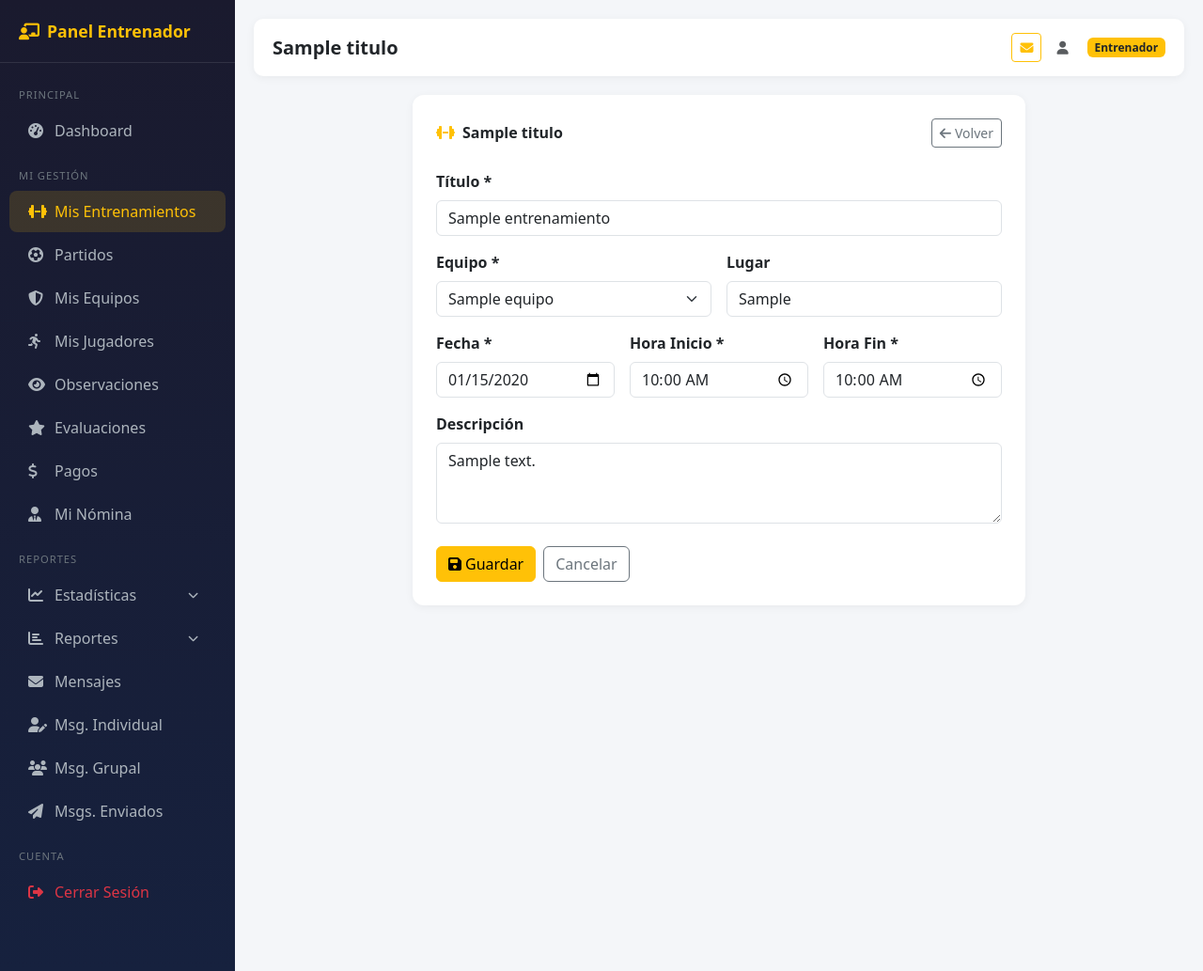
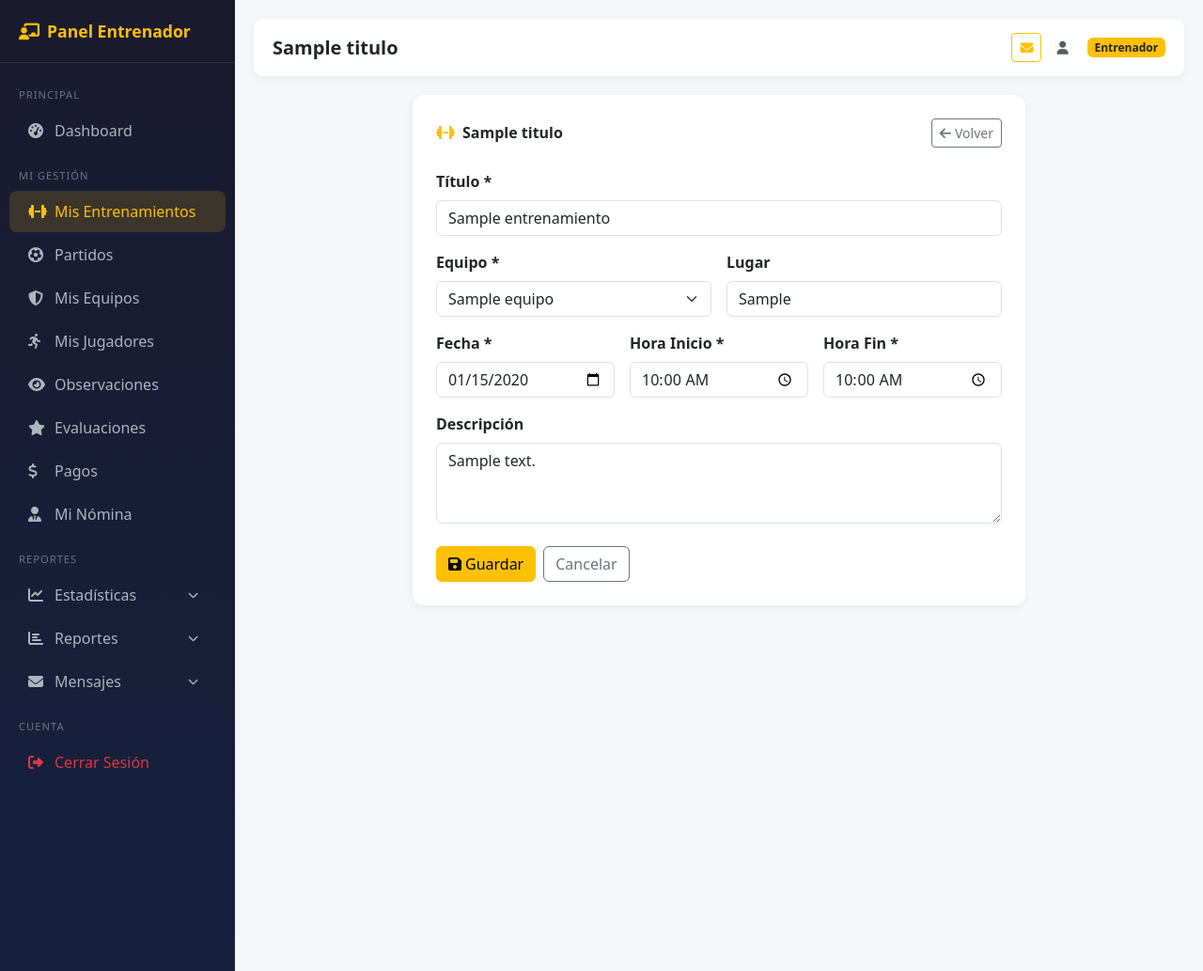
Before and after one commit to jfalla-bit/SportByMe, a Django app: template templates/entrenador/entrenamientos/form.html in a window 1280 px wide. Shown: the whole page at 94% size. Run offline with Django 5.2, Linux system fonts and the light colour scheme; tables that the repository leaves empty hold one stand-in row (values such as "Sample post"); the template is opened without the code that fills it: values that come from a table or form of the project are taken from there, most other values are stand-ins (such as "Sample title", 1, 10 or a date in 2020).

Commit message:
correccion de actualizaciones

```diff
--- a/templates/entrenador/base_entrenador.html
+++ b/templates/entrenador/base_entrenador.html
@@ -151,18 +151,27 @@
             </a>
         </div>
 
-        <a href="/entrenador/mensajes/" class="nav-link {% block nav_mensajes %}{% endblock %}">
-            <i class="fas fa-envelope me-2"></i>Mensajes
+        <!-- Mensajes colapsable -->
+        <a href="#submenu-mensajes" class="nav-link d-flex justify-content-between align-items-center"
+           data-bs-toggle="collapse"
+           aria-expanded="{% if nav_mensajes or nav_mensajes_enviar or nav_mensajes_grupo or nav_mensajes_enviados %}true{% else %}false{% endif %}">
+            <span><i class="fas fa-envelope me-2"></i>Mensajes</span>
+            <i class="fas fa-chevron-down" style="font-size:0.7rem"></i>
         </a>
-        <a href="/entrenador/mensajes/enviar/" class="nav-link {% block nav_mensajes_enviar %}{% endblock %}">
-            <i class="fas fa-user-edit me-2"></i>Msg. Individual
-        </a>
-        <a href="/entrenador/mensajes/grupo/" class="nav-link {% block nav_mensajes_grupo %}{% endblock %}">
-            <i class="fas fa-users me-2"></i>Msg. Grupal
-        </a>
-        <a href="/entrenador/mensajes/enviados/" class="nav-link {% block nav_mensajes_enviados %}{% endblock %}">
-            <i class="fas fa-paper-plane me-2"></i>Msgs. Enviados
-        </a>
+        <div class="collapse {% if nav_mensajes or nav_mensajes_enviar or nav_mensajes_grupo or nav_mensajes_enviados %}show{% endif %}" id="submenu-mensajes">
+            <a href="/entrenador/mensajes/" class="nav-link ps-4 {% block nav_mensajes %}{% endblock %}" style="font-size:0.85rem">
+                <i class="fas fa-envelope me-2"></i>Mensajes
+            </a>
+            <a href="/entrenador/mensajes/enviar/" class="nav-link ps-4 {% block nav_mensajes_enviar %}{% endblock %}" style="font-size:0.85rem">
+                <i class="fas fa-user-edit me-2"></i>Individual
+            </a>
+            <a href="/entrenador/mensajes/grupo/" class="nav-link ps-4 {% block nav_mensajes_grupo %}{% endblock %}" style="font-size:0.85rem">
+                <i class="fas fa-users me-2"></i>Grupal
+            </a>
+            <a href="/entrenador/mensajes/enviados/" class="nav-link ps-4 {% block nav_mensajes_enviados %}{% endblock %}" style="font-size:0.85rem">
+                <i class="fas fa-paper-plane me-2"></i>Enviados
+            </a>
+        </div>
 
         <div class="sidebar-section mt-2">Cuenta</div>
         <a href="/auth/logout/" class="nav-link text-danger">
```
